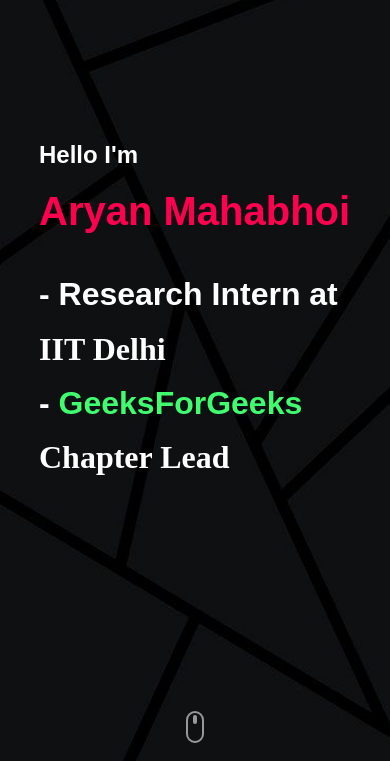
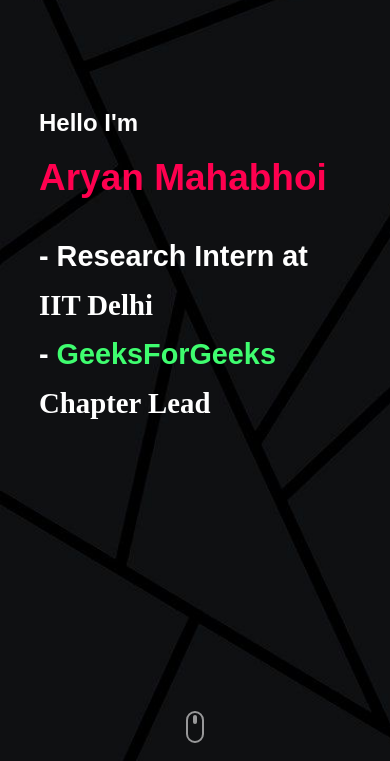
Before and after one commit to MahabhoiAryan/G-Portfolio, a plain HTML site: page index.html in a window 390 px wide. Shown: the part 83-844 px from the top of the page. Drawn offline with Linux system fonts and the light colour scheme.

Commit message:
modify css

```diff
--- a/style.css
+++ b/style.css
@@ -465,7 +465,7 @@ nav .fas{
 
 /* ---Media Queries----- */
 
-@media only screen and (max-width: 800px){
+@media only screen and (max-width: 600px) {
  #header{
   background-image: url(./images/background.jpg);
   background-size: cover;
@@ -473,7 +473,7 @@ nav .fas{
 
  .hello{
   font-size: 1.5rem;
-  margin-top: 10rem;
+  margin-top: 8rem;
  }
 
  .header-text{
@@ -481,12 +481,12 @@ nav .fas{
  }
 
  .header-text h1{
-  font-size: 40px;
+  font-size: 37px;
   margin-bottom: 2rem;
  }
 
  .carier{
-  font-size: 2rem;
+  font-size: 1.8rem;
   margin-top: 2.1rem;
   font-weight: 550;
   line-height: 1.7;
```
